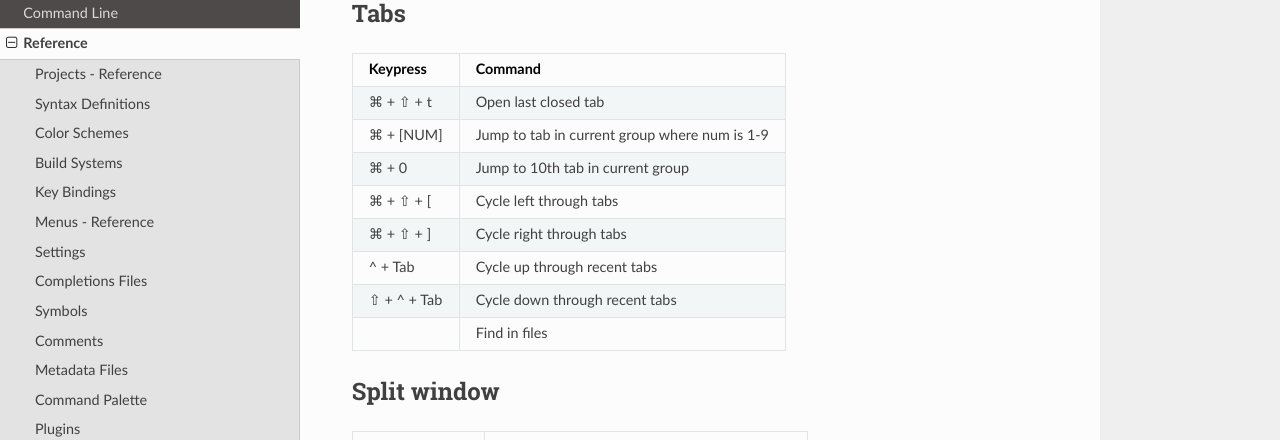
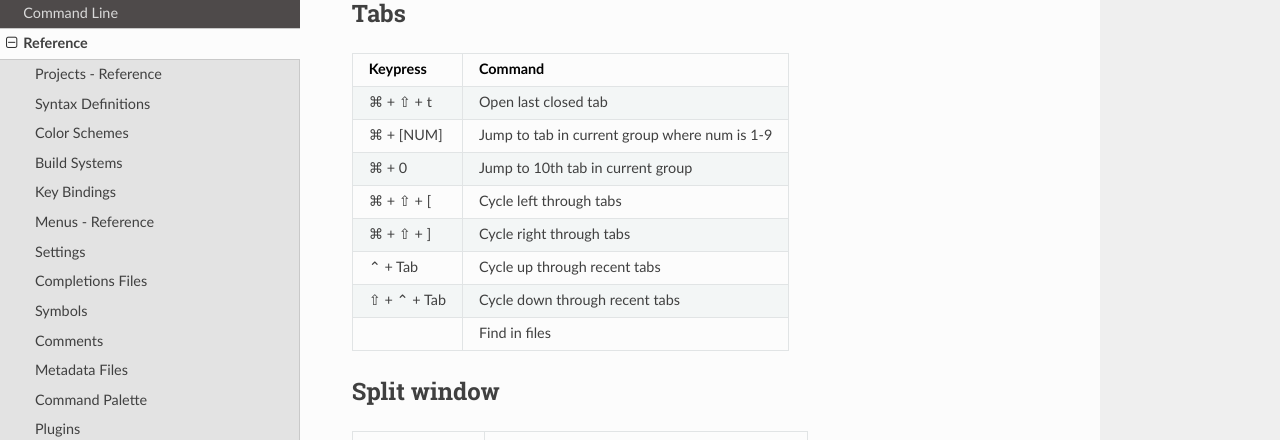
Before and after one commit to guillermooo/sublime-undocs, a Sphinx documentation site: the page built from source/reference/keyboard_shortcuts_osx.rst, in a window 1280 px wide and 900 px high, scrolled down 2451 px. Shown: the top 440 px of the window. Built offline with Sphinx 7.4.7 and the Read the Docs theme 2.0.0, drawn with Linux system fonts in a browser that asks for light colours.

Commit message:
Updated ^ with ⌃. (#265)

```diff
--- a/source/reference/keyboard_shortcuts_osx.rst
+++ b/source/reference/keyboard_shortcuts_osx.rst
@@ -157,9 +157,9 @@ Tabs
 +-----------------+-----------------------------------------------------------+
 | ⌘ + ⇧ + ]       | Cycle right through tabs                                  |
 +-----------------+-----------------------------------------------------------+
-| ^ + Tab         | Cycle up through recent tabs                              |
+| ⌃ + Tab         | Cycle up through recent tabs                              |
 +-----------------+-----------------------------------------------------------+
-| ⇧ + ^ + Tab     | Cycle down through recent tabs                            |
+| ⇧ + ⌃ + Tab     | Cycle down through recent tabs                            |
 +-----------------+-----------------------------------------------------------+
 |                 | Find in files                                             |
 +-----------------+-----------------------------------------------------------+
```
